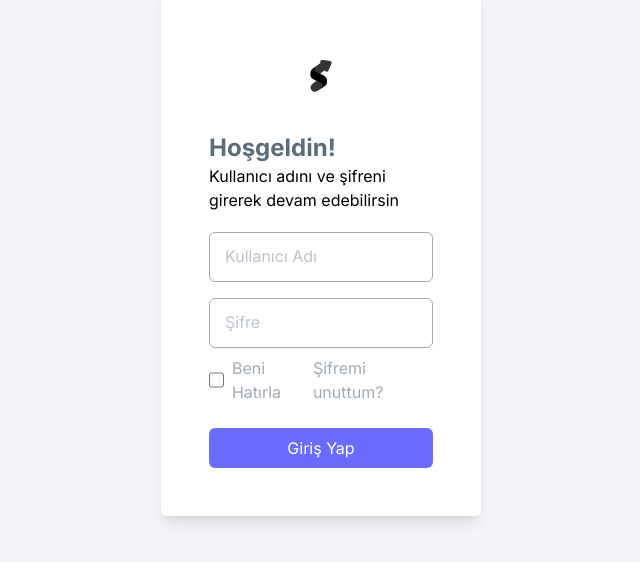
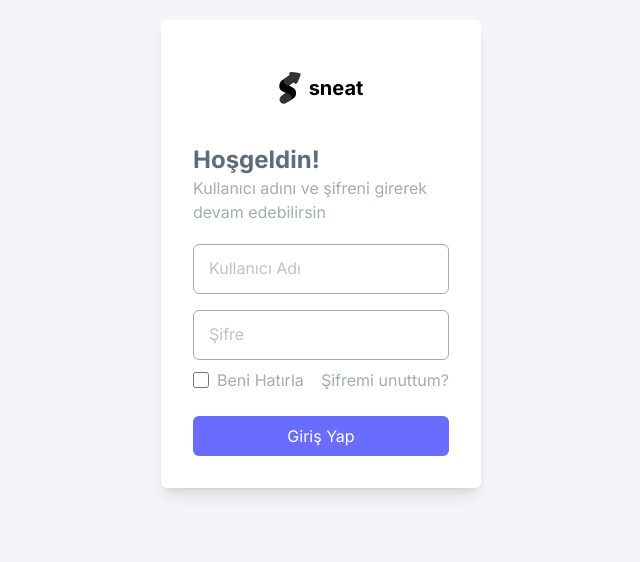
Before and after one commit to bizarreuproar/login-page, a Next.js app: page /login in a window 1280 px wide. Shown: the part 146-708 px from the top of the page, without its empty margins (319-959 px from the left). Built offline with nearby package versions, Linux system fonts and the light colour scheme.

Commit message:
Refactor login page layout and remove unused code

```diff
--- a/app/login/page.jsx
+++ b/app/login/page.jsx
@@ -1,6 +1,5 @@
 'use client';
 import React from 'react';
-import { useState } from 'react';
 import { Formik, Form, Field, ErrorMessage } from 'formik';
 import * as Yup from 'yup';
 import Logo from '../logo.svg';
@@ -22,49 +21,46 @@ const onSubmit = (values) => {
 
 const Login = () => {
 
-  const [nameFocused, setNameFocused] = useState(false);
-  const [passwordFocused, setPasswordFocused] = useState(false);
-
-
-
   return (
     <div className='bg-layoutColor flex items-center justify-center h-screen w-full'>
-      <div className='shadow-lg w-[70%] bg-white rounded-md lg:w-[25%] h-fit flex flex-col items-center md:p-12 p-[20px]'>
-        <div className='flex justify-center mt-5' ><img src={Logo.src} alt="logo_image"></img></div>
+      <div className='shadow-lg w-[70%] bg-white rounded-md lg:w-[25%] h-fit flex flex-col items-center lg:p-8 px-[20px] py-10'>
+        <div className='flex justify-center mt-5 items-center gap-2' ><img src={Logo.src} alt="logo_image"></img><span className='font-bold text-xl'>sneat</span></div>
         <div className=' mx-6 mt-10 mb-5 w-full'>
           <h1 className='font-bold text-2xl  text-[#5B6C7C] '>Hoşgeldin!</h1>
-          <p className='text-text'>Kullanıcı adını ve şifreni girerek devam edebilirsin</p>
+          <p className='text-darkGray'>Kullanıcı adını ve şifreni girerek devam edebilirsin</p>
         </div>
         <Formik
           initialValues={initialValues}
           validationSchema={validationSchema}
           onSubmit={onSubmit}
         >
+          {props => (
           <Form className='flex flex-col gap-4 w-full'>
-            <div className={` relative ${nameFocused ? 'border-primary' : ''}`}>
-              <label htmlFor="name" className={`absolute left-4 top-3 text-lightGray transition-all duration-200 ${nameFocused ? 'top-[-6px] text-xs text-primary bg-white' : 'text-base'}`} >Kullanıcı Adı</label>
-              <Field className={`w-full border rounded-md h-[50px] px-4 focus:outline-none focus:ring-0 ${nameFocused ? 'border-primary' : 'border-darkGray'}`} onFocus={() => setNameFocused(true)} onBlur={() => setNameFocused(false)} type="text" id="name" name="name" />
-              <ErrorMessage name="name" component="div" />
+            <div className='relative group'>
+                <label htmlFor="name" className={`absolute left-4 top-3 text-lightGray group-focus-within:top-[-6px] group-focus-within:px-1 group-focus-within:left-[13px] group-focus-within:text-xs group-focus-within:text-primary group-focus-within:bg-white transition-all duration-200 ${props.values.name.length >= 1 ? 'top-[-6px] text-xs px-1 left-[13px]  bg-white' : 'text-base'}`} >Kullanıcı Adı</label>
+                <Field className='w-full text-lightGray border rounded-md h-[50px] px-4 border-darkGray focus:border-primary focus:outline-none focus:ring-0' type="text" id="name" name="name" />
+                <ErrorMessage name="name" component="div" />
             </div>
             <div>
 
-              <div className='relative'>
-                <label htmlFor="password" className={`absolute top-3 left-4 text-lightGray transition-all duration-200 ${passwordFocused ? 'top-[-6px] text-xs text-primary bg-white' : 'text-base'}`}>Şifre</label>
-                <Field className={`w-full border rounded-md h-[50px] border-darkGray px-4 focus:outline-none focus:ring-0 ${passwordFocused ? 'border-primary' : 'border-darkGray'}`} type="password" id="password" name="password" onFocus={() => setPasswordFocused(true)} onBlur={() => setPasswordFocused(false)} />
+              <div className='relative group'>
+                <label htmlFor="password" className={`absolute top-3 left-4 text-lightGray group-focus-within:top-[-6px] group-focus-within:text-xs group-focus-within:left-[13px] group-focus-within:px-1 group-focus-within:text-primary group-focus-within:bg-white transition-all duration-200 ${props.values.password.length >= 1 ? 'top-[-6px] left-[13px]  text-xs px-1 bg-white' : 'text-base'}`}>Şifre</label>
+                <Field className='w-full border rounded-md h-[50px] text-lightGray border-darkGray px-4 focus:border-primary focus:outline-none focus:ring-0' type="password" id="password" name="password" />
                 <ErrorMessage name="password" component="div" />
               </div>
 
               <div className='relative flex justify-between items-center py-2'>
                 <div className='flex items-center gap-2'>
-                  <Field className='border w-4 h-4 rounded-md border-lightGray ' type="checkbox" id="rememberMe" name="rememberMe" />
+                  <Field className='border w-4 h-4 rounded-md border-darkGray ' type="checkbox" id="rememberMe" name="rememberMe" />
                   <label className=' text-darkGray cursor-pointer' htmlFor='rememberMe'>Beni Hatırla</label>
                 </div>
                 <p className='text-darkGray cursor-pointer'>Şifremi unuttum?</p>
               </div>
             </div>
 
-            <button className=' w-full rounded-md h-[40px]  bg-primary text-white px-4 hover:bg-[#696CFF]/95 transition duration-150' type="submit">Giriş Yap</button>
+            <button className=' w-full rounded-md h-[40px]  bg-primary text-white px-4 hover:bg-primary/95 transition duration-150' type="submit">Giriş Yap</button>
           </Form>
+          )}
         </Formik>
       </div>
     </div>
```
